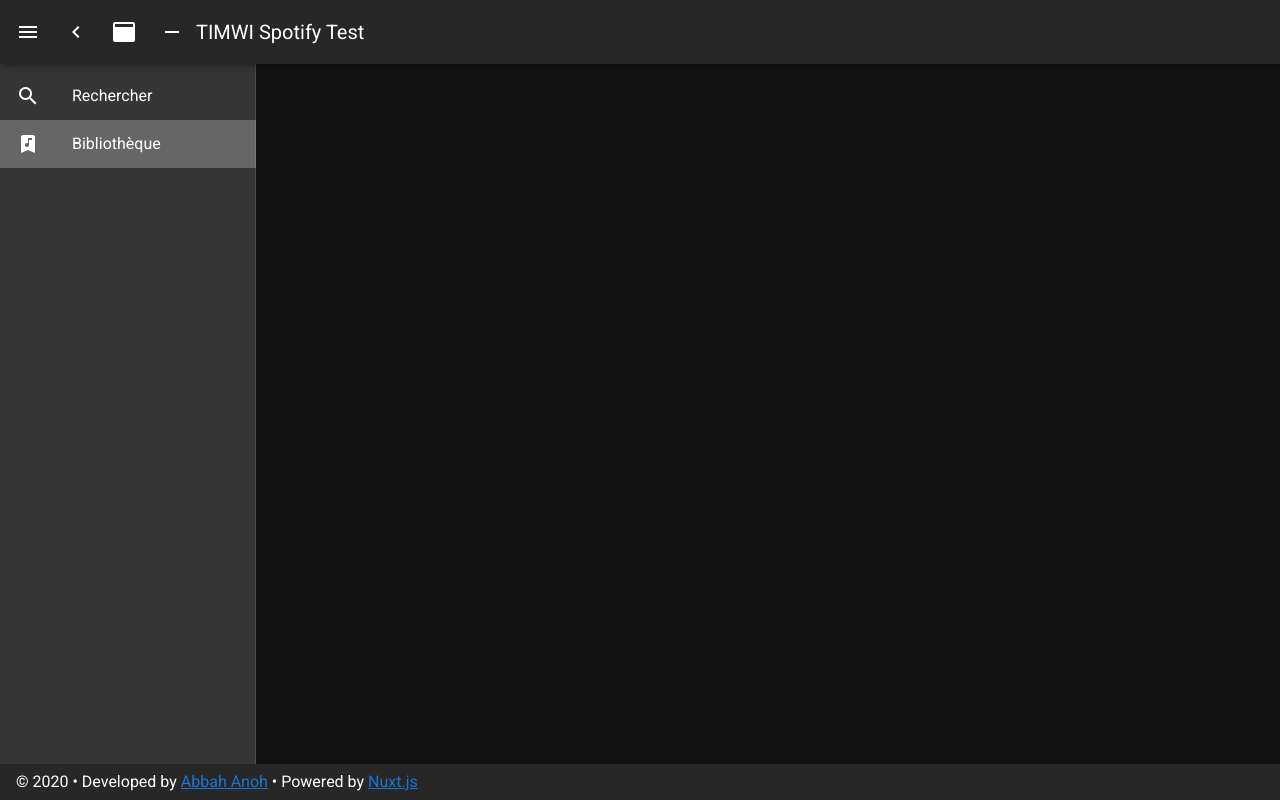
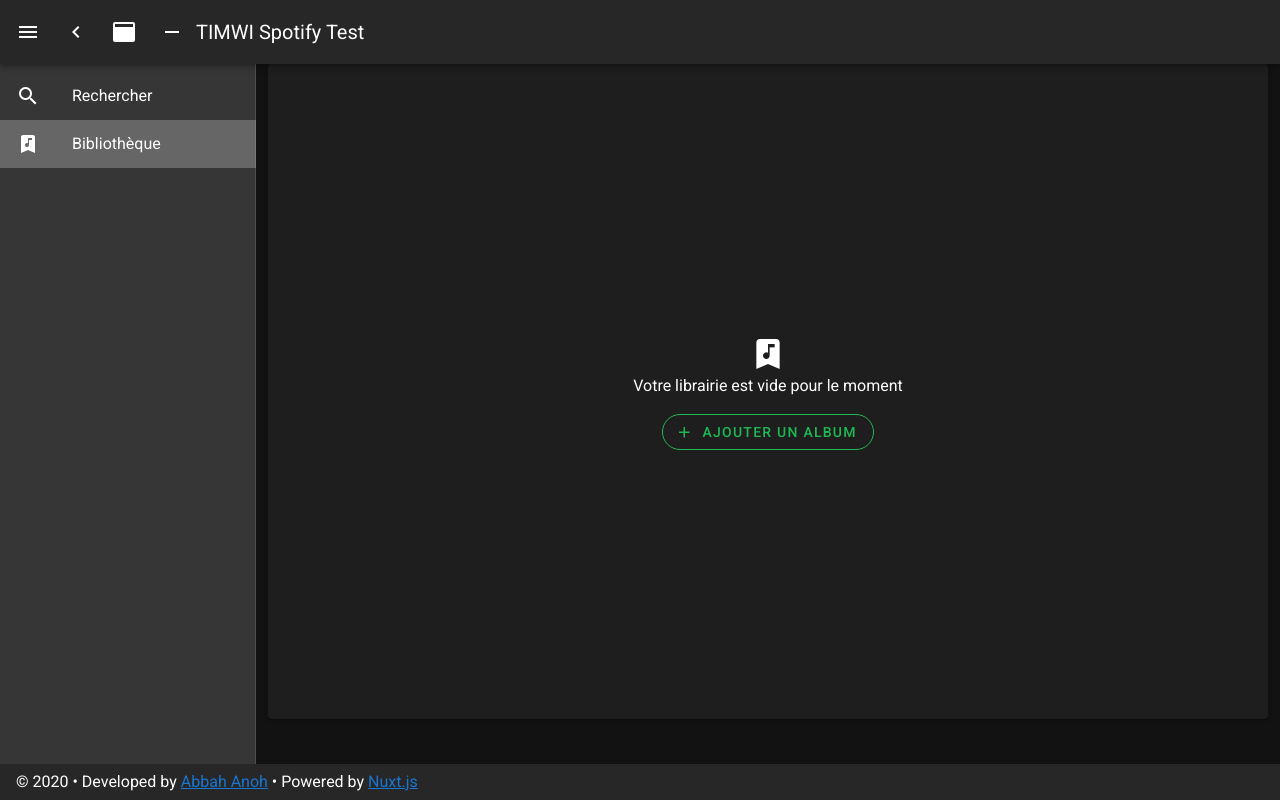
Before and after one commit to anohabbah/timwi-spotify-test, a Nuxt app: page /library in a window 1280 px wide. Built offline with nearby package versions, Linux system fonts and the light colour scheme.

Commit message:
An album can be added as favorite

```diff
--- a/nuxt.config.js
+++ b/nuxt.config.js
@@ -3,7 +3,6 @@
 export default {
   loading: {
     color: '#1DB954',
-    height: '3px',
   },
   // Global page headers (https://go.nuxtjs.dev/config-head)
   head: {
--- a/pages/index.vue
+++ b/pages/index.vue
@@ -118,7 +118,7 @@
 }
 </script>
 
-<style lang="scss">
+<style lang="scss" scoped>
 .main-space {
   height: calc(100vh - 245px) !important;
 }
--- a/pages/library.vue
+++ b/pages/library.vue
@@ -1,6 +1,11 @@
 <template>
   <v-container fluid>
-    <v-item-group multiple>
+    <v-item-group
+      v-if="bookmark.length"
+      multiple
+      :value="favorites"
+      @change="setFavorites"
+    >
       <v-row>
         <v-col v-for="album in bookmark" :key="album.id" md="3">
           <v-item :value="album">
@@ -46,12 +51,38 @@
         </v-col>
       </v-row>
     </v-item-group>
+
+    <v-card v-else class="main-space">
+      <v-row class="fill-height" align="center" justify="center">
+        <div class="text-center">
+          <v-icon x-large>mdi-bookmark-music</v-icon>
+          <p>Votre librairie est vide pour le moment</p>
+          <v-btn to="/" outlined rounded color="#1DB954">
+            <v-icon left>mdi-plus</v-icon>
+            Ajouter un album
+          </v-btn>
+        </div>
+      </v-row>
+    </v-card>
   </v-container>
 </template>
 
 <script>
-import { mapGetters } from 'vuex'
+import { mapGetters, mapMutations } from 'vuex'
+
 export default {
-  computed: mapGetters('bookmark', ['bookmark']),
+  computed: mapGetters('bookmark', ['bookmark', 'favorites']),
+  methods: {
+    ...mapMutations('bookmark', ['setFavorites']),
+    updateFavorites(newValue) {
+      this.setFavorites(newValue)
+    },
+  },
 }
 </script>
+
+<style lang="scss" scoped>
+.main-space {
+  height: calc(100vh - 145px) !important;
+}
+</style>
--- a/store/bookmark.js
+++ b/store/bookmark.js
@@ -1,13 +1,18 @@
 export const state = () => ({
   bookmark: [],
+  favorites: [],
 })
 
 export const mutations = {
   setBookmark(state, payload) {
     state.bookmark = payload
   },
+  setFavorites(state, payload) {
+    state.favorites = payload
+  },
 }
 
 export const getters = {
   bookmark: (state) => state.bookmark,
+  favorites: (state) => state.favorites,
 }
```
